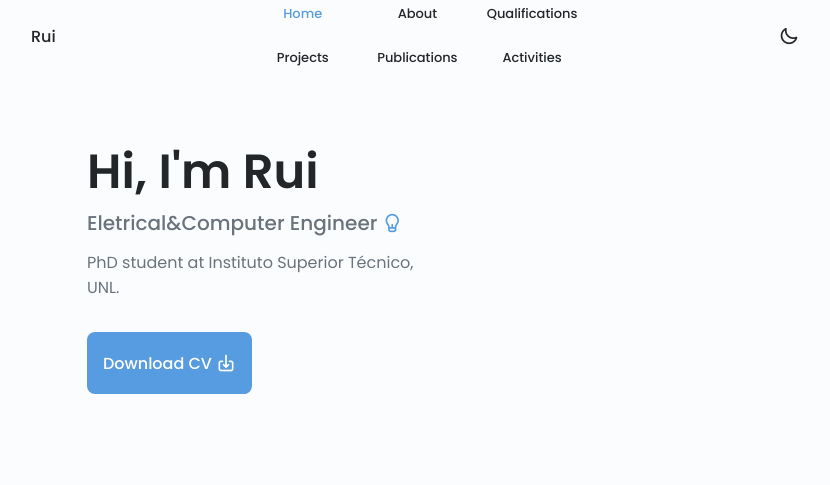
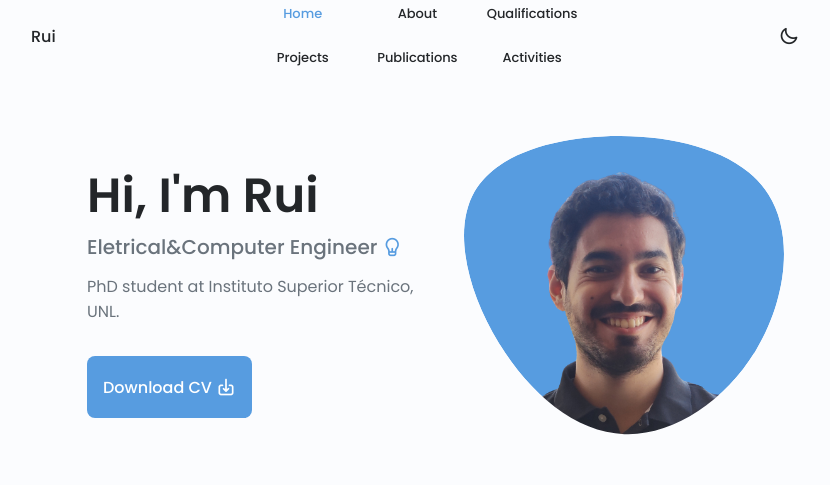
Before and after one commit to rodrigo-serra/ruiwebsite, a React (Create React App) app: page / in a window 1280 px wide. Shown: the top 485 px of the page, without its empty margins (9-839 px from the left). Built offline with nearby package versions, Linux system fonts and the light colour scheme.

Commit message:
Back to original version

```diff
--- a/src/Components/Sections/Home/Home.js
+++ b/src/Components/Sections/Home/Home.js
@@ -19,7 +19,7 @@ export default class Home extends Component{
                     </div>
 
                     <div className="home__img">
-                        {/* <svg className="home__blob" viewBox="0 0 200 187" xmlns="http://www.w3.org/2000/svg" xmlnsXlink="http://www.w3.org/1999/xlink">
+                        <svg className="home__blob" viewBox="0 0 200 187" xmlns="http://www.w3.org/2000/svg" xmlnsXlink="http://www.w3.org/1999/xlink">
                             <mask id="mask0" mask-type="alpha">
                                 <path d="M190.312 36.4879C206.582 62.1187 201.309 102.826 182.328 134.186C163.346 165.547
                                 130.807 187.559 100.226 186.353C69.6454 185.297 41.0228 161.023 21.7403 129.362C2.45775
@@ -33,8 +33,7 @@ export default class Home extends Component{
                                 -0.149132 97.9666 0.00163737C136.23 0.303176 174.193 10.857 190.312 36.4879Z"/>
                                 <image className="home__blob-img" href="./Assets/imgs/profile.png" xlinkHref="./Assets/imgs/profile.png" x="12" y="18"/>
                             </g>
-                        </svg> */}
-                        <object data="./Assets/imgs/Home.svg" type="image/svg+xml"></object>
+                        </svg>
                     </div>
 
                     <div className="home__data">
```
Also changed, not shown: public/Assets/imgs/Home.svg (deleted).
